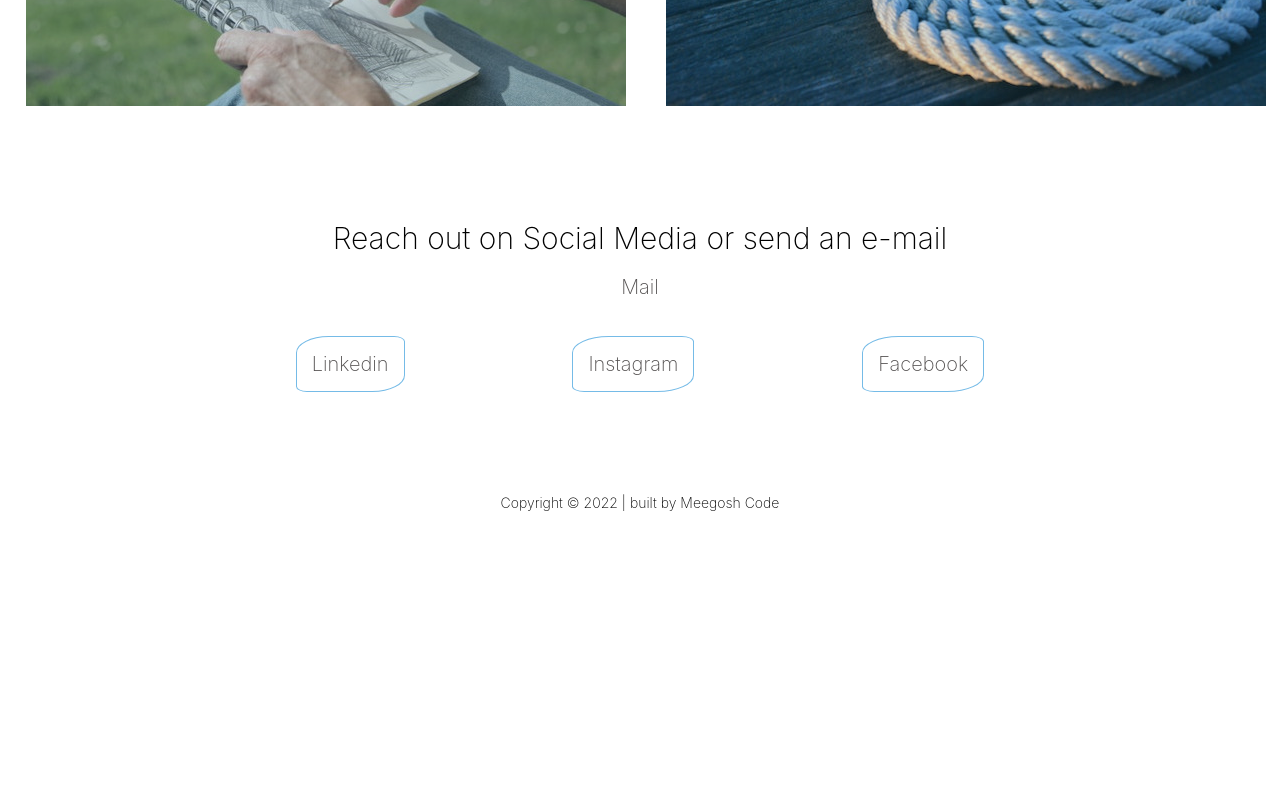
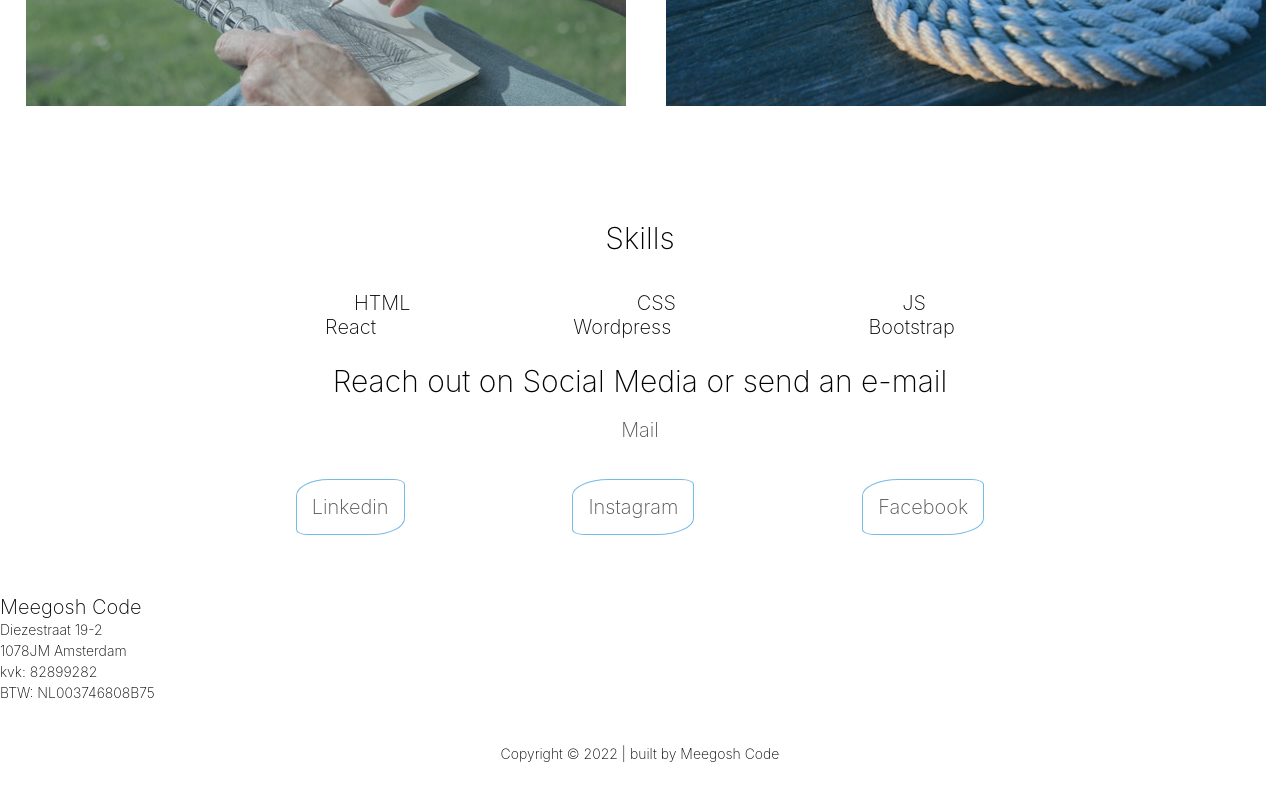
Before and after one commit to SabMc/meegoshcode, a React (Create React App) app: page / in a window 1280 px wide. Shown: the part 1734-2534 px from the top of the page. Before the commit the page ends 2287 px from the top, so only its background shows below. Built offline with nearby package versions, Linux system fonts and the light colour scheme.

Commit message:
adding skills

```diff
--- a/src/App.css
+++ b/src/App.css
@@ -53,8 +53,8 @@ a{text-decoration: none;
   h5 {
     font-size: 20px;
   }
-  p, li {
-    font-size: 14px;
+  p, li, a {
+    font-size: 15px;
   }
 
 }
--- a/src/components/Contact.css
+++ b/src/components/Contact.css
@@ -1,8 +1,10 @@
-.contact-container{display: flex;
+.contact-container{
+display: flex;
 width: 80%;
 margin: 0 auto;
 justify-content: space-evenly;
 padding-bottom: 3rem;
+flex-wrap: wrap;
 }
 
 .social-media-link{
--- a/src/components/Footer.css
+++ b/src/components/Footer.css
@@ -1,4 +1,4 @@
-.footer-container {
+.copyright-container {
   margin: 0 auto;
   padding: 2em 0em;
   text-align: center;
--- a/src/components/Footer.js
+++ b/src/components/Footer.js
@@ -4,11 +4,30 @@ import "./Footer.css";
 
 function Footer() {
   return (
-    <>
-      <div className="footer-container">
+    <div className="footer-container">
+      <div className="legal-links">
+      <div>
+        <h5>
+          Meegosh Code
+          </h5>
+          <p>
+            Diezestraat 19-2
+            <br/>
+            1078JM Amsterdam
+          </p>
+          <p>
+            kvk: 82899282
+            <br/>
+            BTW: NL003746808B75
+          </p>
+          </div>
+      <div></div>
+
+      </div>
+      <div className="copyright-container">
         <p>Copyright © 2022 | built by Meegosh Code</p>
       </div>
-    </>
+    </div>
   );
 }
 
--- a/src/components/Portfolio.css
+++ b/src/components/Portfolio.css
@@ -103,6 +103,9 @@
     letter-spacing: 1px;
     font-size: 85%;
     color: white;
+    border: 1px solid white;
+    padding: 7px;
+
   }
   /* Sweet Marley Effect */
 
@@ -174,9 +177,11 @@
   @media screen and (max-width: 960px) {
     .grid figure p {
       font-size: 55%;
+
   }
 
   .grid figure h2 {
     font-size: 70%;
+    display: none;
 }
 }
--- a/src/components/Project2.js
+++ b/src/components/Project2.js
@@ -3,7 +3,7 @@ import React from "react";
 
 function Project2 (props){return (
 <div className="grid">
-<figure class="effect-marley">
+<figure className="effect-marley">
     <img src={props.img} alt={props.alt}/>
         <figcaption>
               <h2>{props.description}<br/>
--- /dev/null
+++ b/src/components/Skills.css
@@ -0,0 +1,12 @@
+.container-skills{
+    display: flex;
+    justify-content: space-evenly;
+    max-width: 80%;
+    margin:0 auto;
+}
+
+@media screen and (max-width:900px){
+    .container-skills{
+        flex-direction: column;
+    }
+  }
--- /dev/null
+++ b/src/components/Skills.js
@@ -0,0 +1,26 @@
+import React from "react";
+import "./Skills.css";
+
+
+function Skills() {
+    return (
+      <div>
+          <h2>Skills</h2>
+          <div className="container-skills">
+              <div>HTML</div>
+              <div>CSS</div>
+              <div>JS</div>
+
+          </div>
+          <div className="container-skills">
+              <div>React</div>
+              <div>Wordpress</div>
+            <div>Bootstrap</div>
+          </div>
+
+
+      </div>
+    );
+  }
+
+  export default Skills;
--- a/src/pages/Home.js
+++ b/src/pages/Home.js
@@ -1,6 +1,7 @@
 import React from "react";
 import About from "../components/About";
 import Portfolio from "../components/Portfolio";
+import Skills from "../components/Skills";
 import Footer from "../components/Footer";
 import Contact from "../components/Contact";
 
@@ -9,6 +10,7 @@ function Home() {
     <div>
       <About />
       <Portfolio />
+      <Skills />
       <Contact />
       <Footer />
     </div>
```
